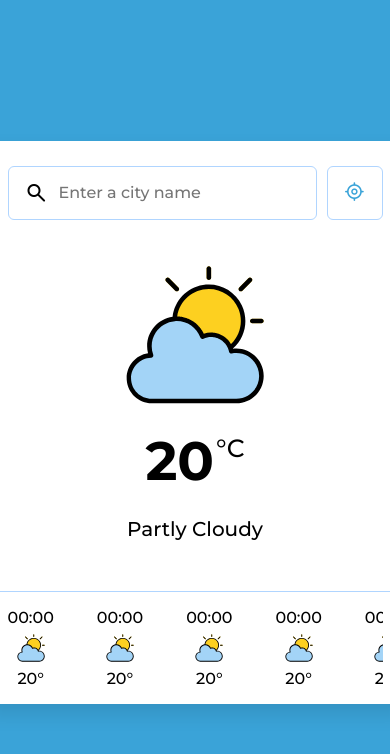
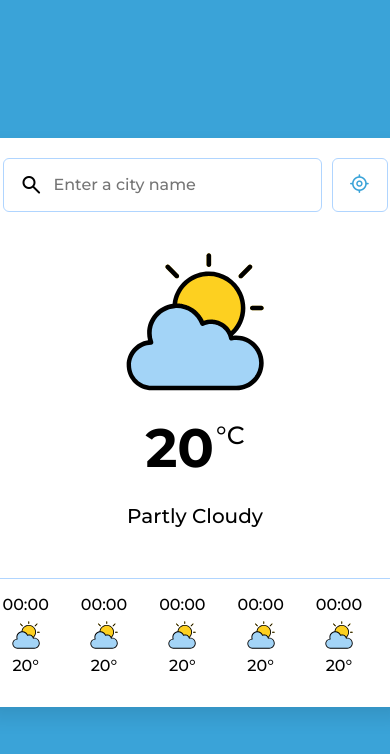
Before and after one commit to tanveermultanii/Weather-App, a plain HTML site: page index.html in a window 390 px wide. Drawn offline with nearby package versions, Linux system fonts and the light colour scheme.

Commit message:
finished html and css

```diff
--- a/style.css
+++ b/style.css
@@ -130,6 +130,8 @@ body {
     display: flex;
     list-style: none; /* makes the bullet points go away */
     gap: 43px;
+    padding-bottom: 16px;
+    /* margin-bottom: -16px; */
     overflow-x: auto;
     scrollbar-width: thin;
     scrollbar-color: transparent transparent;
@@ -151,3 +153,22 @@ body {
     width: 28px;
     aspect-ratio: 1;
 }
+
+/* Responsive media quert code for small screen */
+@media (max-width: 624px) {
+    body {
+        padding: 15px;
+    }
+
+    .search-section {
+        padding: 20px;
+    }
+
+    .hourly-weather {
+        padding: 16px 20px;
+    }
+
+    .hourly-weather .weather-list {
+        gap: 32px;
+    }
+}
```
